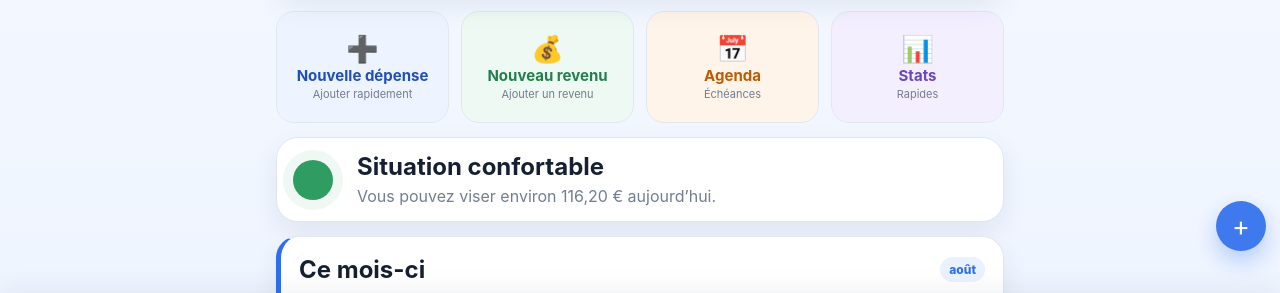
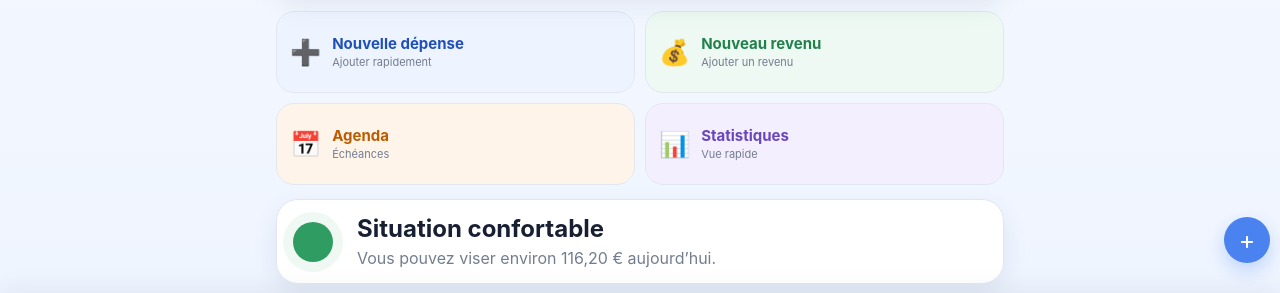
Before and after one commit to laetiscara47/budget-familial-laetitia, a plain HTML site: page index.html in a window 1280 px wide. Shown: the part 445-738 px from the top of the page. Drawn offline with Linux system fonts and the light colour scheme.

Commit message:
Add files via upload

```diff
--- a/index.html
+++ b/index.html
@@ -4,10 +4,10 @@
   <meta charset="utf-8">
   <meta name="viewport" content="width=device-width,initial-scale=1,viewport-fit=cover">
   <meta name="theme-color" content="#2f6fed">
-  <title>Mon Budget Familial 2026 RC1</title>
+  <title>Mon Budget Familial 2026 RC2</title>
   <link rel="manifest" href="manifest.webmanifest">
   <link rel="icon" href="icon.svg" type="image/svg+xml">
-  <link rel="stylesheet" href="styles.css?v=1.0.1">
+  <link rel="stylesheet" href="styles.css?v=1.0.2">
 </head>
 <body>
 <header class="topbar compact-topbar">
@@ -34,10 +34,10 @@
   </article>
 
   <div class="quick-actions">
-    <button data-tab="add" class="quick-action"><span>➕</span><b>Nouvelle dépense</b><small>Ajouter rapidement</small></button>
-    <button id="quickIncomeAction" class="quick-action income"><span>💰</span><b>Nouveau revenu</b><small>Ajouter un revenu</small></button>
-    <button data-tab="agenda" class="quick-action agenda"><span>📅</span><b>Agenda</b><small>Échéances</small></button>
-    <button data-tab="stats" class="quick-action stats"><span>📊</span><b>Stats</b><small>Rapides</small></button>
+    <button data-tab="add" class="quick-action"><span>➕</span><div><b>Nouvelle dépense</b><small>Ajouter rapidement</small></div></button>
+    <button id="quickIncomeAction" class="quick-action income"><span>💰</span><div><b>Nouveau revenu</b><small>Ajouter un revenu</small></div></button>
+    <button data-tab="agenda" class="quick-action agenda"><span>📅</span><div><b>Agenda</b><small>Échéances</small></div></button>
+    <button data-tab="stats" class="quick-action stats"><span>📊</span><div><b>Statistiques</b><small>Vue rapide</small></div></button>
   </div>
 
   <article id="statusCardTop" class="status-card compact-status">
@@ -363,6 +363,6 @@
   <button data-tab="stats"><span>📊</span><small>Mois</small></button>
   <button data-tab="settings"><span>⚙️</span><small>Réglages</small></button>
 </nav>
-<script src="app.js?v=1.0.1"></script>
+<script src="app.js?v=1.0.2"></script>
 </body>
 </html>
--- a/styles.css
+++ b/styles.css
@@ -228,3 +228,66 @@ body{
   .quick-action{min-height:102px}
   .floating-add{right:12px;bottom:100px}
 }
+
+/* RC2 — finitions iPhone */
+.quick-actions{
+  grid-template-columns:1fr 1fr;
+  gap:10px;
+}
+.quick-action{
+  min-height:82px;
+  padding:12px 13px;
+  flex-direction:row;
+  justify-content:flex-start;
+  text-align:left;
+  align-items:center;
+  gap:11px;
+}
+.quick-action span{
+  flex:0 0 auto;
+  font-size:25px;
+}
+.quick-action div{
+  min-width:0;
+}
+.quick-action b{
+  display:block;
+  font-size:15px;
+  line-height:1.15;
+}
+.quick-action small{
+  display:block;
+  margin-top:3px;
+  font-size:11px;
+}
+.floating-add{
+  width:46px;
+  height:46px;
+  right:10px;
+  bottom:calc(92px + env(safe-area-inset-bottom));
+  font-size:25px;
+  opacity:.86;
+  box-shadow:0 8px 18px rgba(47,111,237,.28);
+}
+.family-summary,
+.quick-actions,
+.status-card{
+  scroll-margin-top:110px;
+}
+@media(max-width:520px){
+  .quick-actions{
+    grid-template-columns:1fr 1fr;
+  }
+  .quick-action{
+    min-height:78px;
+    padding:11px 12px;
+  }
+  .floating-add{
+    right:9px;
+    bottom:calc(88px + env(safe-area-inset-bottom));
+  }
+}
+
+.hero,.simple-card,.mini-card,.status-card,.daily-highlight{
+  animation-duration:.28s;
+}
--- a/version.json
+++ b/version.json
@@ -1,3 +1,3 @@
 {
-  "version": "1.0.1-rc1"
+  "version": "1.0.2-rc2"
 }
```
Also changed, not shown: manifest.webmanifest, 1 other file.
